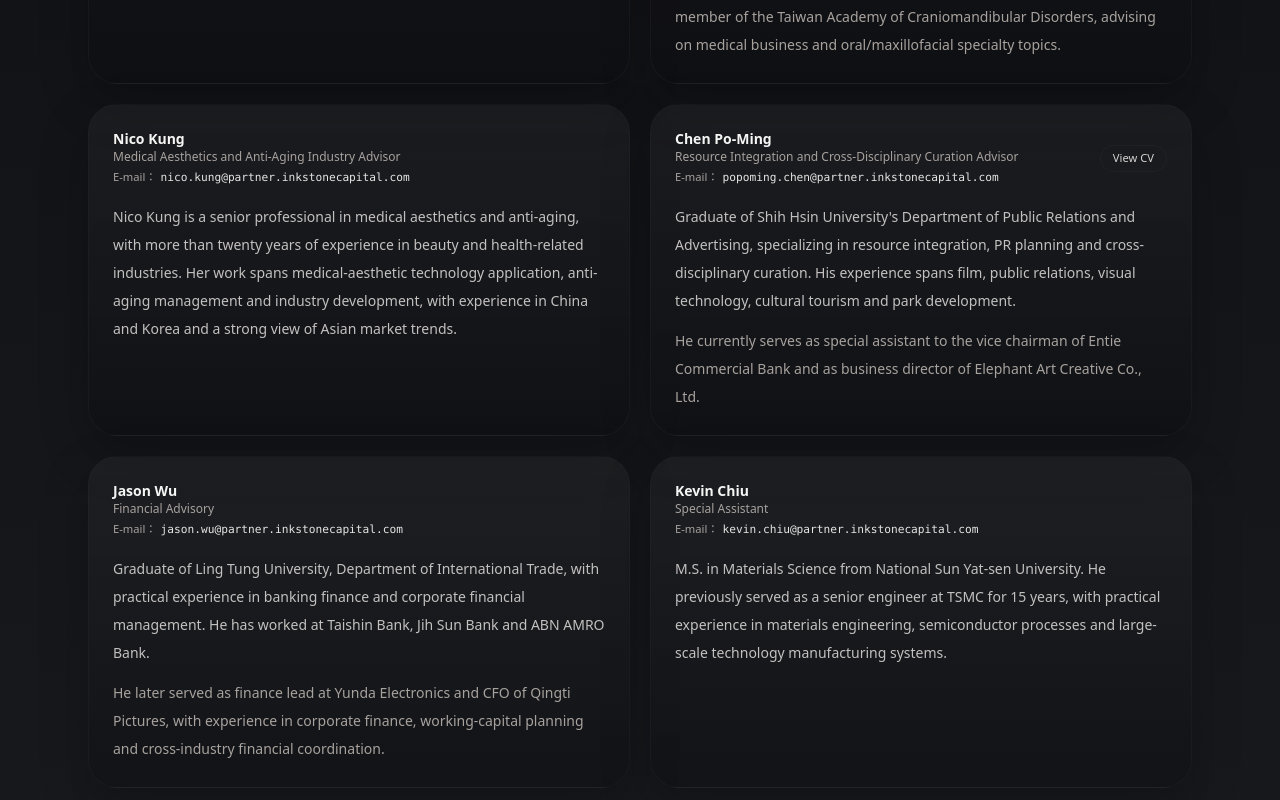
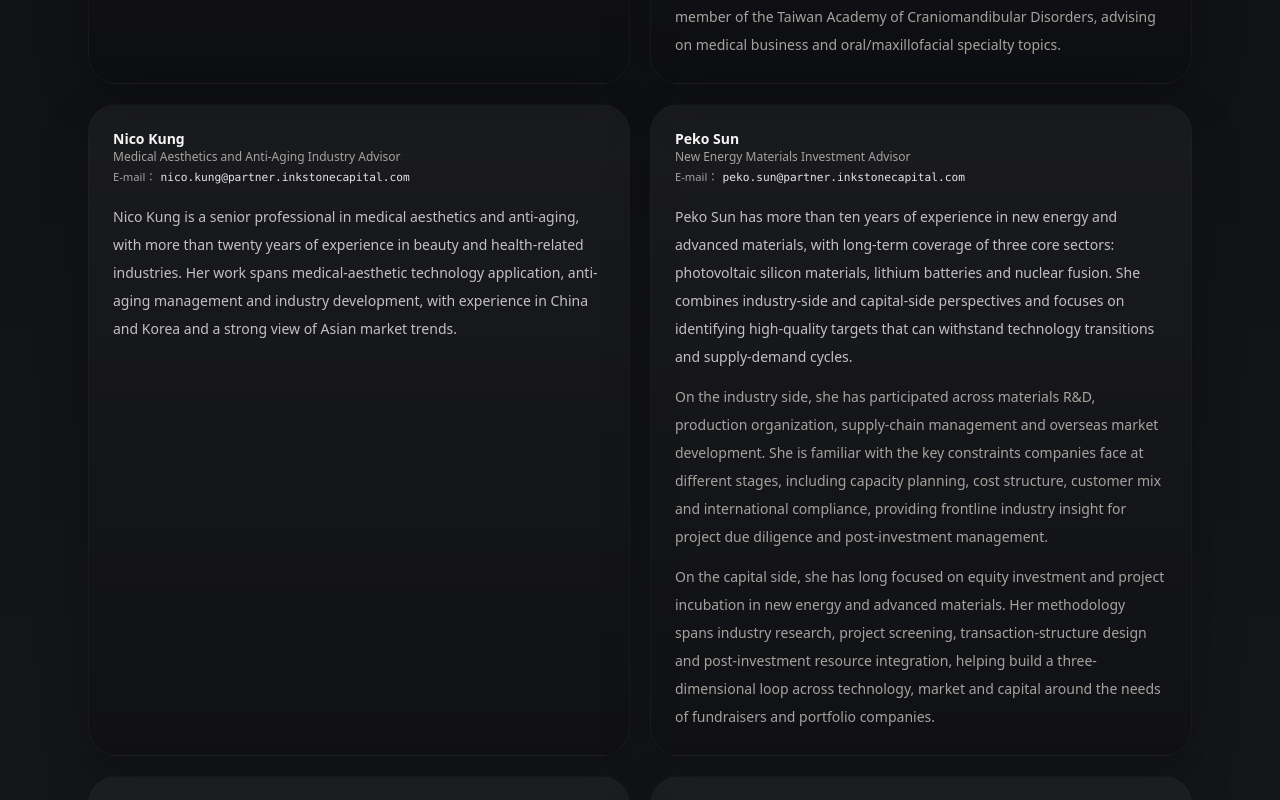
Before and after one commit to ifachang/inkstonecapital-site, a Next.js app: page /en/team in a window 1280 px wide. Shown: the part 2042-2842 px from the top of the page. Built offline with nearby package versions, Linux system fonts and the light colour scheme.

Commit message:
Add Peko Sun to team

```diff
--- a/src/data/site-en.ts
+++ b/src/data/site-en.ts
@@ -108,6 +108,17 @@ export const teamMembersEn = [
     ],
   },
   {
+    name: "Peko Sun",
+    role: "New Energy Materials Investment Advisor",
+    email: "peko.sun@partner.inkstonecapital.com",
+    emailContext: "team_peko_sun",
+    paragraphs: [
+      "Peko Sun has more than ten years of experience in new energy and advanced materials, with long-term coverage of three core sectors: photovoltaic silicon materials, lithium batteries and nuclear fusion. She combines industry-side and capital-side perspectives and focuses on identifying high-quality targets that can withstand technology transitions and supply-demand cycles.",
+      "On the industry side, she has participated across materials R&D, production organization, supply-chain management and overseas market development. She is familiar with the key constraints companies face at different stages, including capacity planning, cost structure, customer mix and international compliance, providing frontline industry insight for project due diligence and post-investment management.",
+      "On the capital side, she has long focused on equity investment and project incubation in new energy and advanced materials. Her methodology spans industry research, project screening, transaction-structure design and post-investment resource integration, helping build a three-dimensional loop across technology, market and capital around the needs of fundraisers and portfolio companies.",
+    ],
+  },
+  {
     name: "Chen Po-Ming",
     role: "Resource Integration and Cross-Disciplinary Curation Advisor",
     email: "popoming.chen@partner.inkstonecapital.com",
--- a/src/data/site.ts
+++ b/src/data/site.ts
@@ -108,6 +108,17 @@ export const teamMembers: readonly TeamMember[] = [
     ],
   },
   {
+    name: "孫喬葳 Peko Sun",
+    role: "新能源材料投資顧問",
+    email: "peko.sun@partner.inkstonecapital.com",
+    emailContext: "team_peko_sun",
+    paragraphs: [
+      "深耕新能源及新材料領域十餘年，長期覆蓋光伏硅料、鋰電池、核聚變三大核心賽道，兼具產業端與資本端的復合視角，擅長在技術演進與供需週期中識別具備穿越週期能力的優質標的。",
+      "在產業方面，曾參與材料研發、生產組織、供應鏈管理及海外市場拓展的全流程，熟悉不同階段企業在產能規劃、成本結構、客戶結構和國際合規上的關鍵矛盾，為項目盡調與投後管理提供一線產業認知支撐。",
+      "在資本方面，長期聚焦新能源及新材料方向股權投資與項目孵化，形成了從產業研究、項目篩選、交易結構設計到投後資源整合的完整方法論，能夠圍繞募資人和被投企業需求搭建「技術、市場、資本」三維閉環。",
+    ],
+  },
+  {
     name: "陳柏銘 Chen Po-Ming",
     role: "資源整合與跨界策展顧問",
     email: "popoming.chen@partner.inkstonecapital.com",
```
